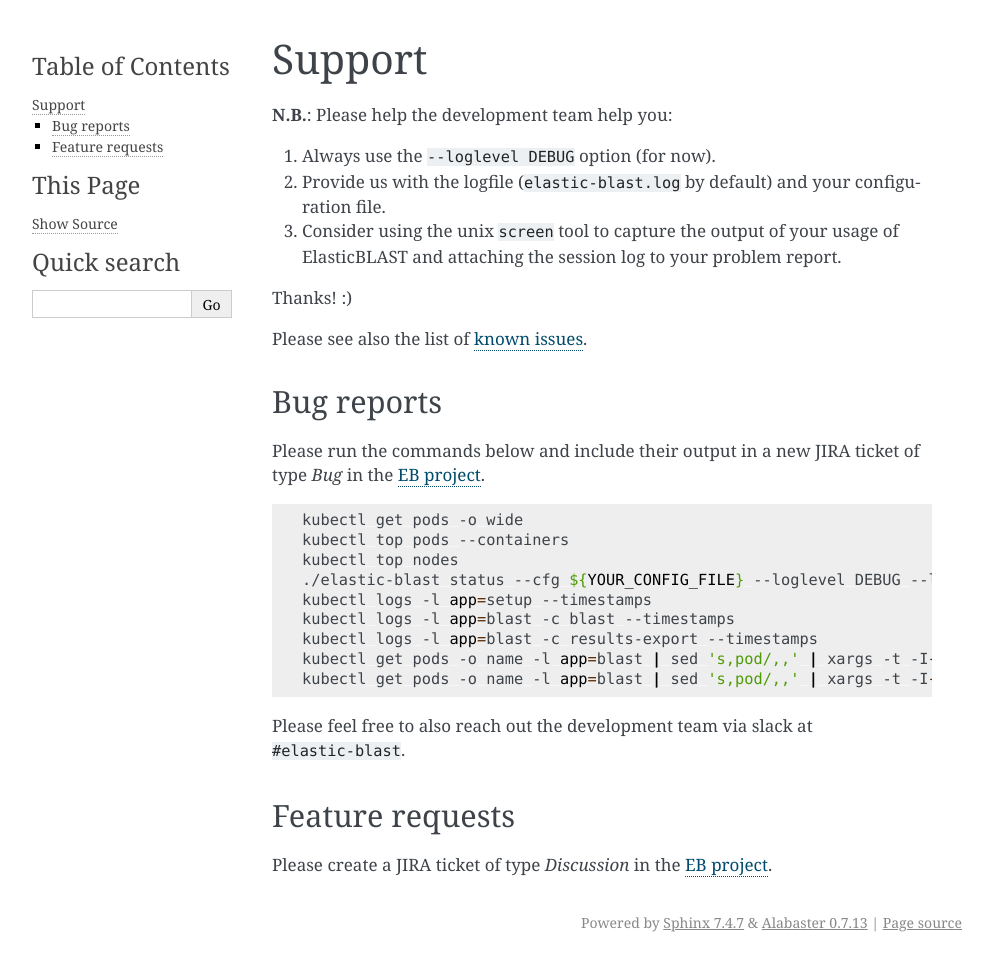
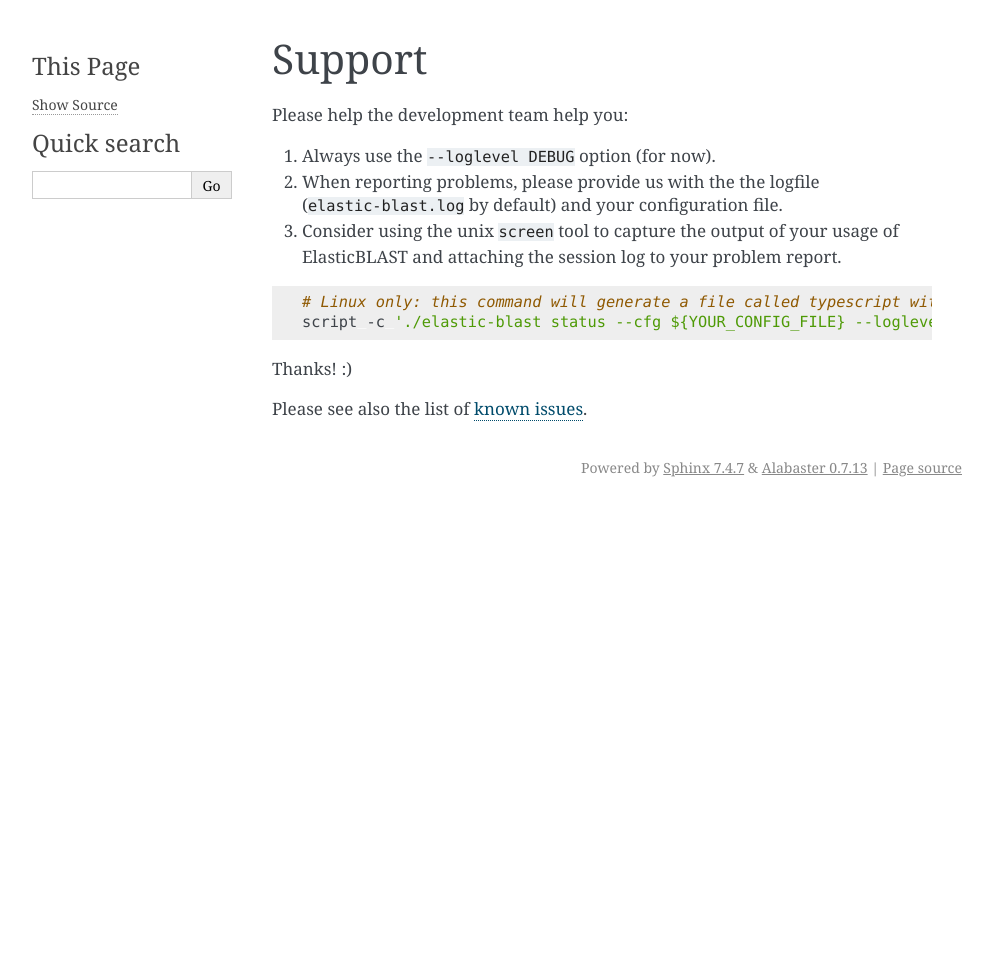
Before and after one commit to ncbi/elastic-blast-docs, a Sphinx documentation site: the page built from docs/source/support.rst, in a window 1280 px wide. Shown: the whole page, without its empty margins (148-1141 px from the left). Built offline with Sphinx 7.4.7, drawn with Linux system fonts in a browser that asks for light colours; after the commit the page ends 900 px from its top, so only the background shows below that.

Commit message:
Generalize support

```diff
--- a/docs/source/support.rst
+++ b/docs/source/support.rst
@@ -3,40 +3,19 @@
 Support
 =======
 
-**N.B.**: Please help the development team help you:
+Please help the development team help you:
 
 #. Always use the ``--loglevel DEBUG`` option (for now).
-#. Provide us with the logfile (``elastic-blast.log`` by default) and your configuration file.
+#. When reporting problems, please provide us with the the logfile (``elastic-blast.log`` by default) and your
+   configuration file.
 #. Consider using the unix ``screen`` tool to capture the output of your usage
    of ElasticBLAST and attaching the session log to your problem report.
 
+.. code-block:: bash
+
+    # Linux only: this command will generate a file called typescript with information to share along your bug report
+    script -c './elastic-blast status --cfg ${YOUR_CONFIG_FILE} --loglevel DEBUG; cat elastic-blast.log; cat ${YOUR_CONFIG_FILE}'
+
 Thanks! :)
 
-.. Please see also the list of :ref:`known issues<Known issues>`.
-
 Please see also the list of :ref:`known issues<issues>`.
-
-Bug reports
------------
-
-Please run the commands below and include their output in a new JIRA ticket of type *Bug* in the `EB project <https://jira.ncbi.nlm.nih.gov/browse/EB>`_.
-
-.. code-block:: bash
-
-   kubectl get pods -o wide
-   kubectl top pods --containers
-   kubectl top nodes
-   ./elastic-blast status --cfg ${YOUR_CONFIG_FILE} --loglevel DEBUG --logfile stderr
-   kubectl logs -l app=setup --timestamps
-   kubectl logs -l app=blast -c blast --timestamps
-   kubectl logs -l app=blast -c results-export --timestamps
-   kubectl get pods -o name -l app=blast | sed 's,pod/,,' | xargs -t -I{} kubectl exec {} -c blast -- top -n1 -cb
-   kubectl get pods -o name -l app=blast | sed 's,pod/,,' | xargs -t -I{} kubectl exec {} -c blast -- ps aux
-
-Please feel free to also reach out the development team via slack at
-``#elastic-blast``.
-
-Feature requests
-----------------
-
-Please create a JIRA ticket of type *Discussion* in the `EB project <https://jira.ncbi.nlm.nih.gov/browse/EB>`_.
```
